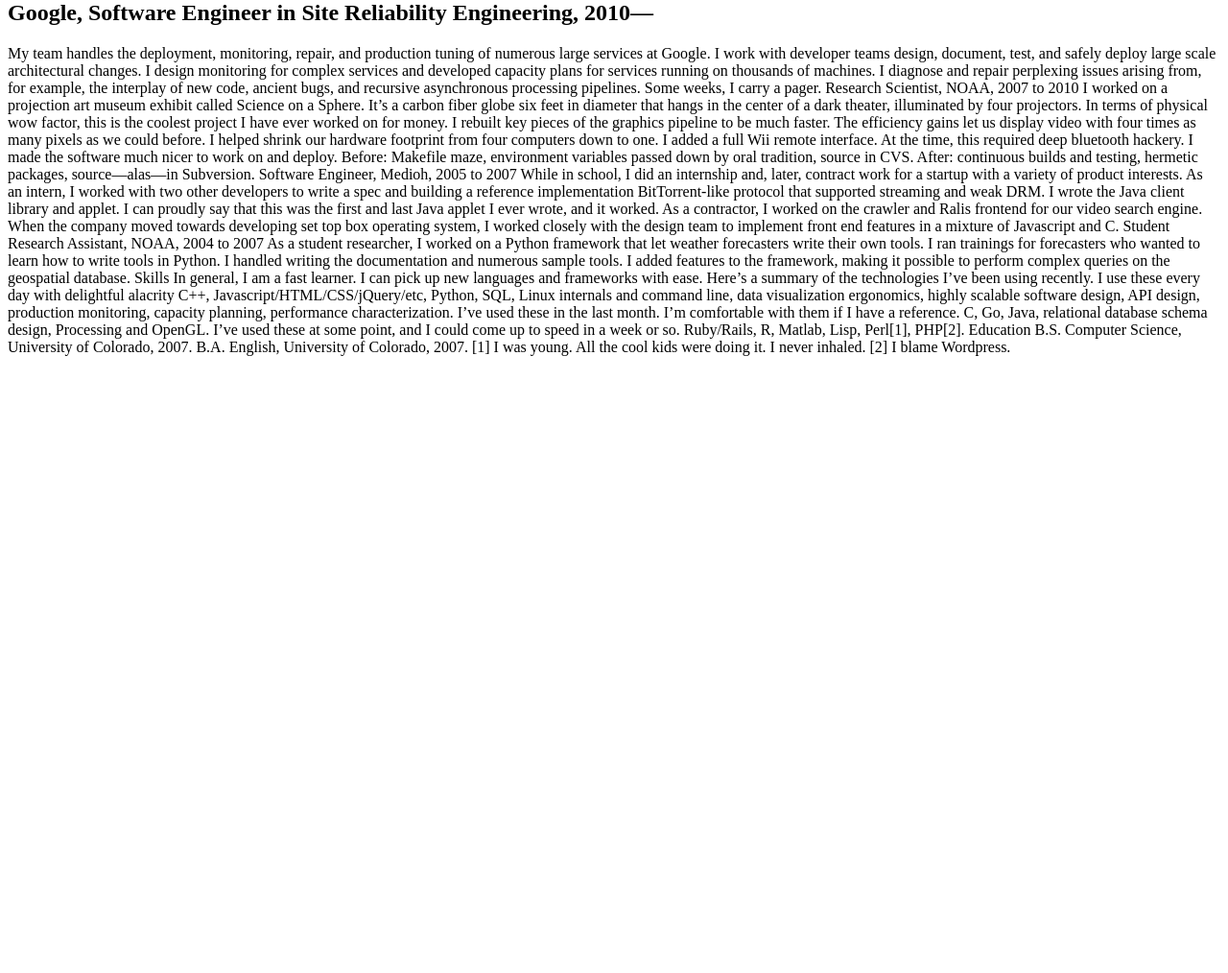
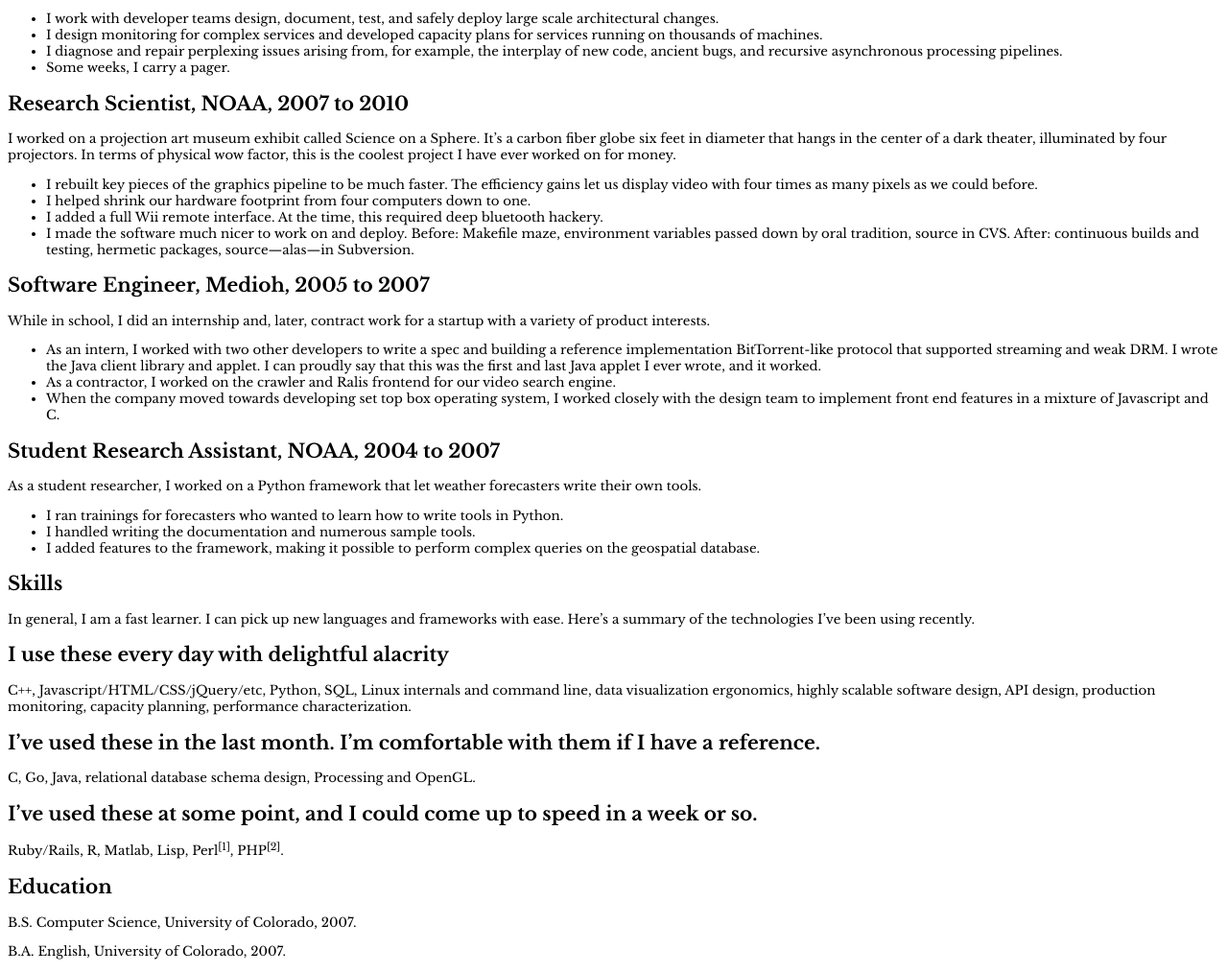
Before and after one commit to queerviolet/queerviolet.github.io, a plain HTML site: page index.html in a window 1280 px wide. Shown: the part 294-1308 px from the top of the page at 96% size. Before the commit the page ends 800 px from the top, so only its background shows below. Drawn offline with nearby package versions, Linux system fonts and the light colour scheme.

Commit message:
Styling, finished import.

```diff
--- a/index.html
+++ b/index.html
@@ -1,7 +1,11 @@
 <!doctype html>
 <html>
   <head>
-
+    <link href='http://fonts.googleapis.com/css?family=Libre+Baskerville:400,700,400italic&subset=latin,latin-ext' rel='stylesheet' type='text/css'>
+    <link rel="stylesheet" href="style.css">
+    <meta charset="utf-8">
+    <script type="text/javascript" src="http://use.typekit.net/stm3eky.js"></script>
+    <script type="text/javascript">try{Typekit.load();}catch(e){}</script>
   </head>
   <body>
     <header class="vcard">
@@ -11,54 +15,152 @@
         <span class="tel">+1 303.666.4202</span>
       </address>
     </header>
-    <h1>About Me</h1>
-      <p>I’m a software engineer with ten years of professional experience. I’ve worked on a wide range of projects—everything from graphics, to UX, to running massive scale spam filtering. I love learning and I love teaching. I thrive in environments where I’m working closely with other people, either in person or remotely.</p>
+    <section>
+      <h1>About Me</h1>
+      <p>I’m a software engineer with ten years of professional
+      experience. I’ve worked on a wide range of projects—everything
+      from graphics, to UX, to running massive scale spam filtering. I
+      love learning and I love teaching. I thrive in environments
+      where I’m working closely with other people, either in person or
+      remotely.</p>
+    </section>
 
-    <h1>Experience</h1>
+    <section>
+      <h1>Experience</h1>
 
-    <h2>Google, Software Engineer in Site Reliability Engineering, 2010—</h2>
+      <section>
+	<h2>Google, Software Engineer in Site Reliability Engineering, 2010 to present</h2>
+	<p>My team handles the deployment, monitoring, repair, and
+	  production tuning of numerous large services at Google.</p>
+	<ul>
+	  <li>I work with developer teams design, document, test, and
+	    safely deploy large scale architectural changes.</li>
+	  <li>I design monitoring for complex services and developed
+	    capacity plans for services running on thousands of
+	    machines.</li>
+	  <li>I diagnose and repair perplexing issues arising from, for
+	    example, the interplay of new code, ancient bugs, and
+	    recursive asynchronous processing pipelines.</li>
+	  <li>Some weeks, I carry a pager.</li>
+	</ul>
+      </section>
 
-My team handles the deployment, monitoring, repair, and production tuning of numerous large services at Google.
-I work with developer teams design, document, test, and safely deploy large scale architectural changes.
-I design monitoring for complex services and developed capacity plans for services running on thousands of machines.
-I diagnose and repair perplexing issues arising from, for example, the interplay of new code, ancient bugs, and recursive asynchronous processing pipelines.
-Some weeks, I carry a pager.
-Research Scientist, NOAA, 2007 to 2010
+      <section>
+	<h2>Research Scientist, NOAA, 2007 to 2010</h2>
+	<p>I worked on a projection art museum exhibit called Science
+	on a Sphere. It’s a carbon fiber globe six feet in diameter
+	that hangs in the center of a dark theater, illuminated by
+	four projectors. In terms of physical wow factor, this is the
+	coolest project I have ever worked on for money.</p>
 
-I worked on a projection art museum exhibit called Science on a Sphere. It’s a carbon fiber globe six feet in diameter that hangs in the center of a dark theater, illuminated by four projectors. In terms of physical wow factor, this is the coolest project I have ever worked on for money.
-I rebuilt key pieces of the graphics pipeline to be much faster. The efficiency gains let us display video with four times as many pixels as we could before.
-I helped shrink our hardware footprint from four computers down to one.
-I added a full Wii remote interface. At the time, this required deep bluetooth hackery.
-I made the software much nicer to work on and deploy. Before: Makefile maze, environment variables passed down by oral tradition, source in CVS. After: continuous builds and testing, hermetic packages, source—alas—in Subversion.
-Software Engineer, Medioh, 2005 to 2007
+	<ul>
+	  <li>I rebuilt key pieces of the graphics pipeline to be much
+	  faster. The efficiency gains let us display video with four
+	  times as many pixels as we could before.</li>
+	  <li>I helped shrink our hardware footprint from four
+	  computers down to one.</li>
+	  <li>I added a full Wii remote interface. At the time, this
+	  required deep bluetooth hackery.</li>
+	  <li>I made the software much nicer to work on and
+	  deploy. Before: Makefile maze, environment variables passed
+	  down by oral tradition, source in CVS. After: continuous
+	  builds and testing, hermetic packages, source—alas—in
+	  Subversion.</li>
+	</ul>
+      </section>
 
-While in school, I did an internship and, later, contract work for a startup with a variety of product interests.
-As an intern, I worked with two other developers to write a spec and building a reference implementation BitTorrent-like protocol that supported streaming and weak DRM. I wrote the Java client library and applet. I can proudly say that this was the first and last Java applet I ever wrote, and it worked.
-As a contractor, I worked on the crawler and Ralis frontend for our video search engine.
-When the company moved towards developing set top box operating system, I worked closely with the design team to implement front end features in a mixture of Javascript and C.
-Student Research Assistant, NOAA, 2004 to 2007
+      <section>
+	<h2>Software Engineer, Medioh, 2005 to 2007</h2>
+	<p>While in school, I did an internship and, later, contract
+	work for a startup with a variety of product interests.</p>
 
-As a student researcher, I worked on a Python framework that let weather forecasters write their own tools.
-I ran trainings for forecasters who wanted to learn how to write tools in Python.
-I handled writing the documentation and numerous sample tools.
-I added features to the framework, making it possible to perform complex queries on the geospatial database.
-Skills
+	<ul>
+	  <li>As an intern, I worked with two other developers to
+	  write a spec and building a reference implementation
+	  BitTorrent-like protocol that supported streaming and weak
+	  DRM. I wrote the Java client library and applet. I can
+	  proudly say that this was the first and last Java applet I
+	  ever wrote, and it worked.</li>
+	  <li>As a contractor, I worked on the crawler and Ralis
+	  frontend for our video search engine.</li>
+	  <li>When the company moved towards developing set top box
+	  operating system, I worked closely with the design team to
+	  implement front end features in a mixture of Javascript and
+	  C.</li>
+	</ul>
+      </section>
 
-In general, I am a fast learner. I can pick up new languages and frameworks with ease. Here’s a summary of the technologies I’ve been using recently.
-I use these every day with delightful alacrity
+      <section>
+	<h2>Student Research Assistant, NOAA, 2004 to 2007</h2>
 
-C++, Javascript/HTML/CSS/jQuery/etc, Python, SQL, Linux internals and command line, data visualization ergonomics, highly scalable software design, API design, production monitoring, capacity planning, performance characterization.
-I’ve used these in the last month. I’m comfortable with them if I have a reference.
+	<p>As a student researcher, I worked on a Python framework
+	that let weather forecasters write their own tools.</p>
+	<ul>
+	  <li>I ran trainings for forecasters who wanted to learn how
+	  to write tools in Python.</li>
+	  <li>I handled writing the documentation and numerous sample
+	  tools.</li>
+	  <li>I added features to the framework, making it possible to
+	  perform complex queries on the geospatial database.</li>
+	</ul>
+      </section>
+    </section>
+    <section>
+      <h1>Skills</h1>
+      <p>In general, I am a fast learner. I can pick up new languages
+      and frameworks with ease. Here’s a summary of the technologies
+      I’ve been using recently.</p>
 
-C, Go, Java, relational database schema design, Processing and OpenGL.
-I’ve used these at some point, and I could come up to speed in a week or so.
+      <h2>I use these every day with delightful alacrity</h2>
 
-Ruby/Rails, R, Matlab, Lisp, Perl[1], PHP[2].
-Education
+      <p>C++, Javascript/HTML/CSS/jQuery/etc, Python, SQL, Linux
+      internals and command line, data visualization ergonomics,
+      highly scalable software design, API design, production
+      monitoring, capacity planning, performance characterization.</p>
 
-B.S. Computer Science, University of Colorado, 2007.
-B.A. English, University of Colorado, 2007.
-[1] I was young. All the cool kids were doing it. I never inhaled.
-[2] I blame Wordpress.
+      <h2>I’ve used these in the last month. I’m comfortable with them
+      if I have a reference.</h2>
+
+      <p>C, Go, Java, relational database schema design, Processing
+      and OpenGL.</p>
+
+      <h2>I’ve used these at some point, and I could come up to speed
+      in a week or so.</h2>
+
+      <p>Ruby/Rails, R, Matlab, Lisp, Perl<a class="footnote"><span class="note">I was young. All the cool kids were doing it. I never inhaled.</span></a>, PHP<a class="footnote"><span class="note">This I blame on Wordpress.</span></a>.</p>
+    </section>
+
+    <section>
+      <h1>Education</h1>
+      <p>B.S. Computer Science, University of Colorado, 2007.</p>
+      <p>B.A. English, University of Colorado, 2007.</p>
+    </section>
+
+    <section id="footnotes">
+      <h1>Footnotes</h1>
+      <ol>
+      </ol>
+    </section>
+
+    <script src="http://ajax.googleapis.com/ajax/libs/jquery/1.10.1/jquery.min.js"></script>
+    <script>
+      jQuery.noConflict();
+      jQuery(function() {
+        var footnotes = jQuery("#footnotes > ol");
+        jQuery(".note").hide();
+        jQuery(".note").each(function(i, el) {
+          jQuery('<li>' + el.innerHTML + '</li>').appendTo(footnotes);
+        });
+        jQuery(".footnote").click(function(event) {
+          var this_note = jQuery(this).children('.note');
+          jQuery('.note').not(this_note).hide();
+          this_note.toggle();
+          event.stopPropagation();
+        });
+        jQuery("body").click(function(event) {
+          jQuery('.note').hide();
+        });
+      });
+    </script>
   </body>
 </html>
--- /dev/null
+++ b/style.css
@@ -0,0 +1,51 @@
+body {
+  counter-reset: footnote;
+}
+
+.footnote {
+  position: relative;
+  font-size: 8pt;
+  vertical-align: super;
+}
+
+.note {
+  font-size: 8pt;
+  border: thin solid black;
+  padding: 2px;
+  position: absolute;
+  bottom: 0;
+  left: 100%;
+  min-width: 10em;
+  word-wrap: break-word;
+
+  background: white;
+  z-index: 100;
+}
+
+a.footnote:before {
+  content: '[' counter(footnote) ']';
+  counter-increment: footnote;
+}
+
+#footnotes {
+  display: none;
+}
+
+@media print {
+  #footnotes {
+    display: block;
+  }
+}
+
+body {
+  font-family: 'Libre Baskerville', serif;
+  font-size: 10pt;
+}
+
+a {
+  text-decoration: none;
+}
+
+a:hover {
+  text-decoration: underline;
+}
```
